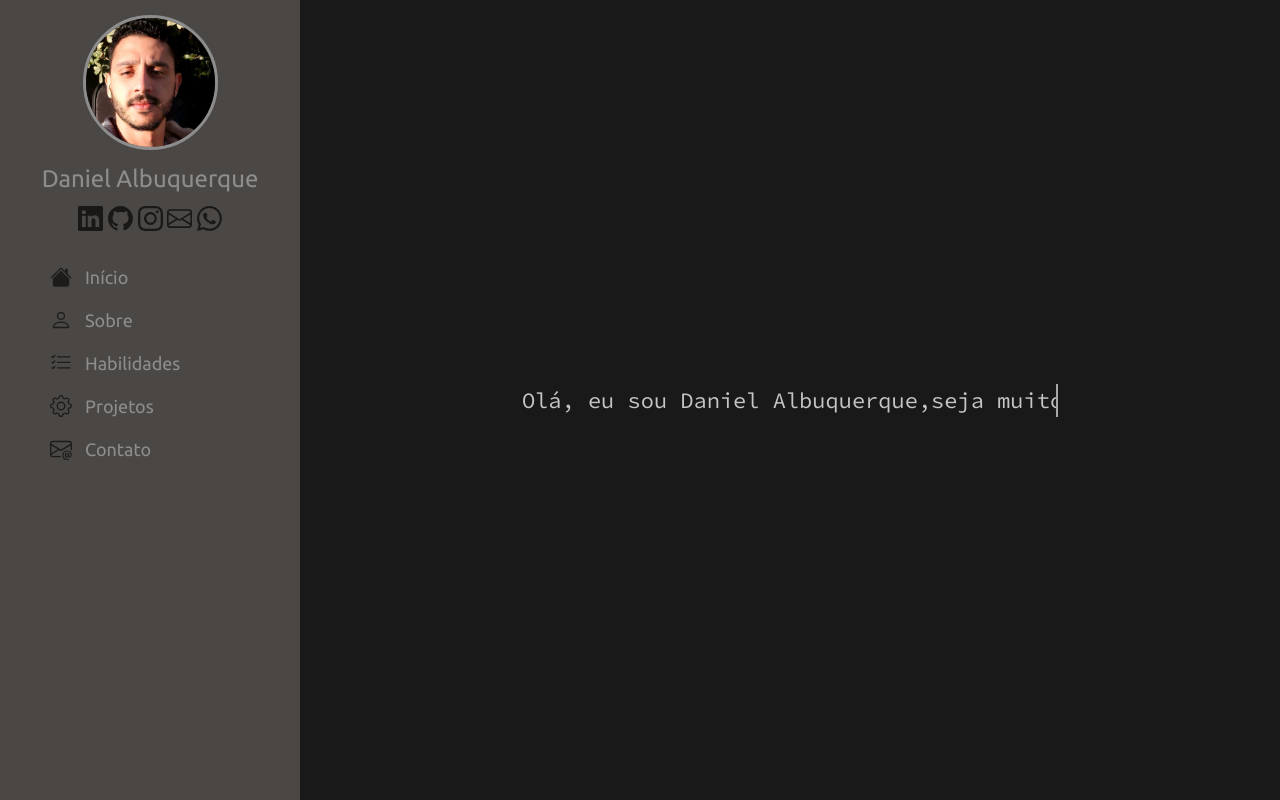
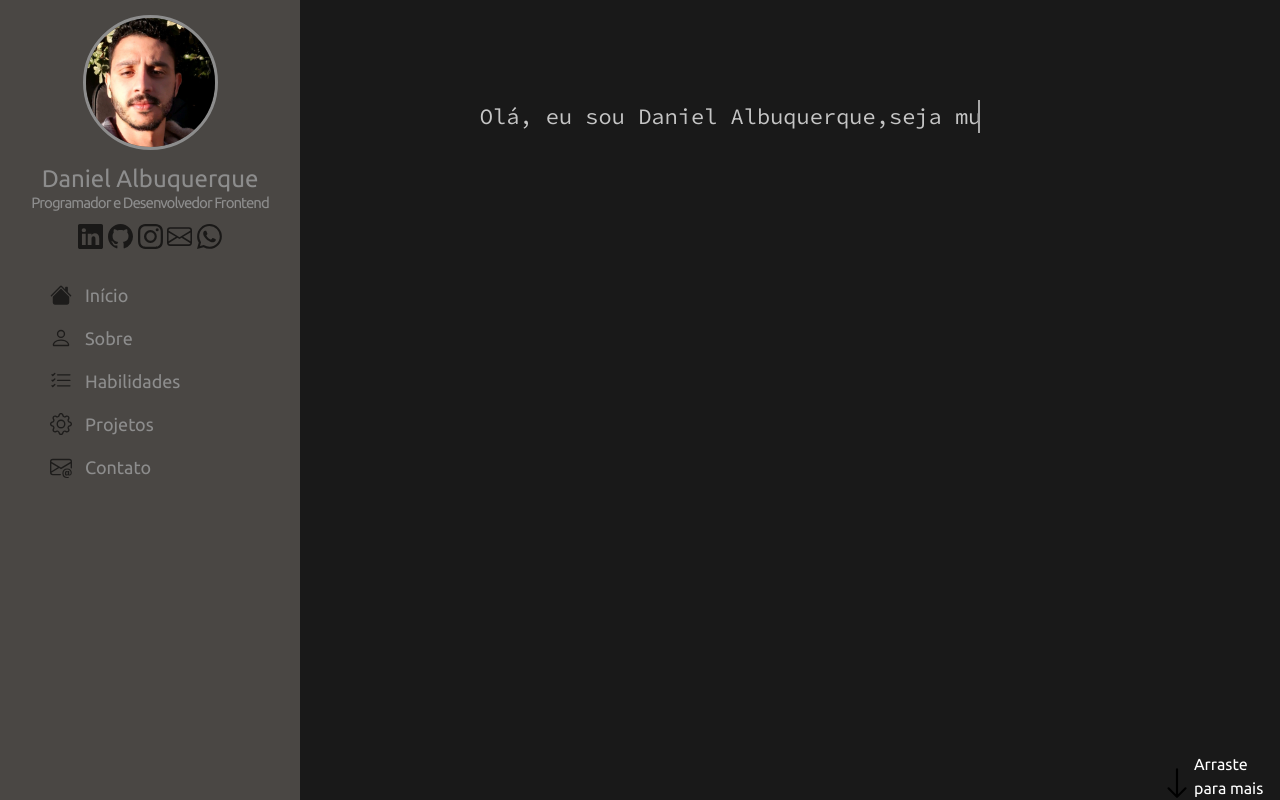
Before and after one commit to DaniellAlbuquerque/Portifolio-2023, a Flask app: page / in a window 1280 px wide. Run offline with Flask 2, Linux system fonts and the light colour scheme; some libraries are stand-ins or nearby versions.

Commit message:
menu e inicio prontos

```diff
--- a/static/style.css
+++ b/static/style.css
@@ -6,10 +6,7 @@
 
 html,body{
   font-family: 'Ubuntu', sans-serif;
-  width: 100%;
-  height: 100%;
 }
-
 
 #header{
     position: fixed;
@@ -44,13 +41,23 @@ html,body{
     color: rgb(141, 141, 141);
 }
 
+#header .profile h2{
+    font-size: 15px;
+    margin: 0;
+    font-weight: 400;
+    word-spacing: 0px;
+    letter-spacing: -1px;
+    font-family: "Ubuntu";
+    text-align: center;
+    color: rgb(141, 141, 141);
+}
+
 #header .profile .social-links{
     text-align: center;
     margin-top: 2px auto;
     opacity: 65%;
 
 }
-
 
 #header .profile .social-links img{
     display:inline-block;
@@ -62,15 +69,12 @@ html,body{
 
 }
 
-
-
 #header .profile .social-links a {
     border-radius: 50%;
     transition: 0.3s;
     text-decoration: none;
     list-style: none;
 }
-
 
 .nav-menu{
     padding: 1.5rem;
@@ -97,9 +101,6 @@ html,body{
     color: rgb(141, 141, 141);
 }
 
-
-
-
 .nav-menu a img,
 .nav-menu a:hover img{
     padding-right: .8rem;
@@ -116,8 +117,7 @@ html,body{
     background-size: cover;
     background-attachment: fixed;
     background-position: center;
-    align-items:center;
-    text-align: center;
+    align-items:flex-start;
     width: 100%;
     height: 100vh;
 }
@@ -128,14 +128,14 @@ html,body{
         font-size: 22px;
         width: 64%;
         padding: 0;
-        margin: 0 auto;
+        margin: 100px auto 0px;
         white-space: nowrap;
         overflow: hidden;
 
     }
 
     .typing-animation {
-        animation: blinksCursor 500ms steps(40) infinite normal, typing 6s 2s steps(40) infinite normal;
+        animation: blinksCursor 500ms steps(40) infinite normal, typing  5s 3s steps(40) infinite;
 
     }
 
@@ -157,3 +157,30 @@ html,body{
 
         }
     }
+
+    section#inicio #arrow{
+        margin: 0;
+        width: 50px;
+        color: #fff;
+    }
+
+    section#inicio .link {
+        display:flex;
+        justify-content:end;
+        align-items:flex-end ;
+        height: 100vH;
+        width: 120px;
+        padding: 0px;
+        margin: 0px;
+
+    }
+
+     section#inicio  a{
+        color: #fff;
+        text-decoration: none;
+        list-style: none;
+        display: flex;
+        align-items: center;
+
+
+     }
--- a/templates/index.html
+++ b/templates/index.html
@@ -25,6 +25,7 @@
                 <section class="profile">
                     <img id="perfil" src="../static/img/perfil.jpg" alt="foto-de-perfil">
                     <h1>Daniel Albuquerque</h1>
+                    <h2>Programador e Desenvolvedor Frontend</h2>
                     <div class="social-links mt-2">
                         <a href="https://www.linkedin.com/in/daniel--albuquerque/"
                         target="_blank">
@@ -74,7 +75,14 @@
                     <p class="line typing-animation">Olá, eu sou Daniel Albuquerque,seja muito bem vindo!</p>
 
 
+                    <div class= "link">
+                        <img id="arrow" src="../static/img/arrow-down.svg" alt="seta para baixo">
+                        <a href="">Arraste para mais</a>
+                    </div>
                 </section>
+
+
+
 
             </main>
 
```
Also changed, not shown: static/img/arrow-down.svg (added).
